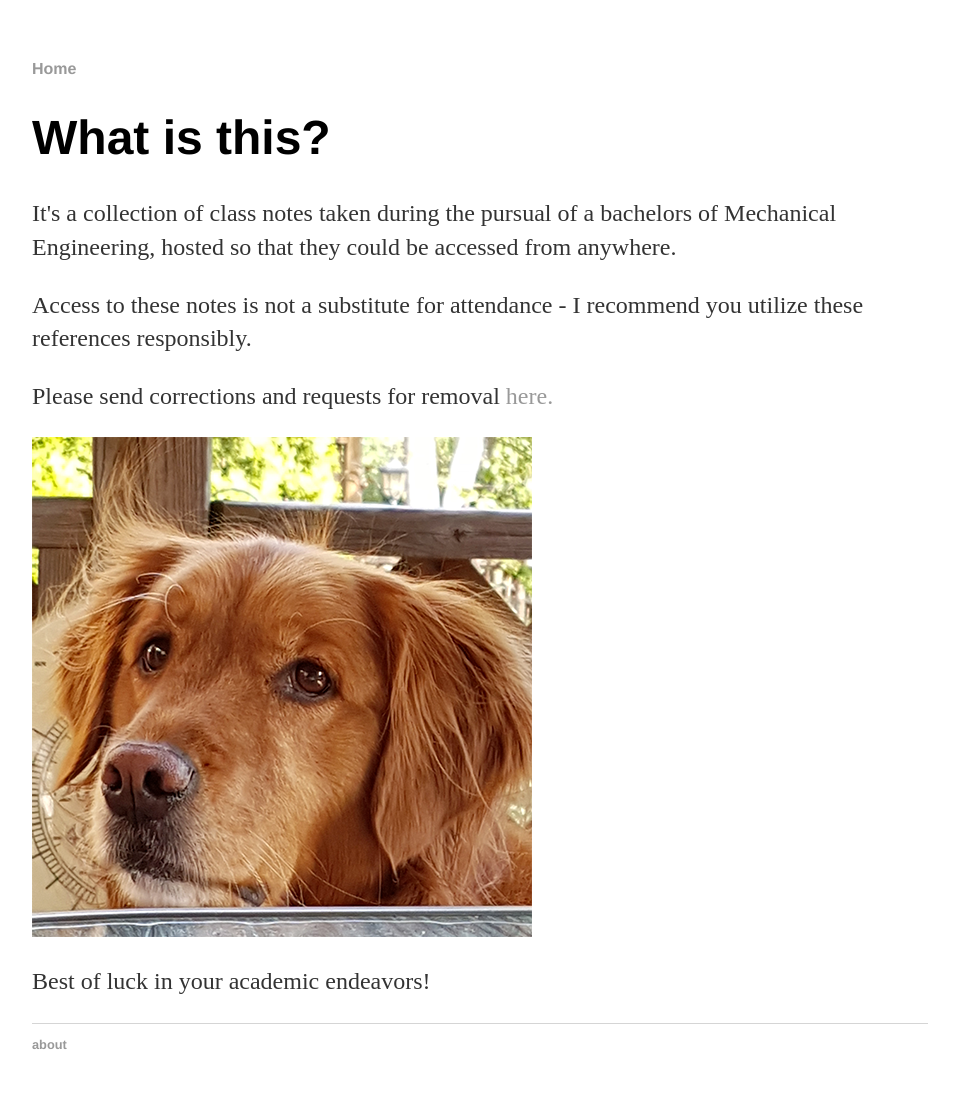
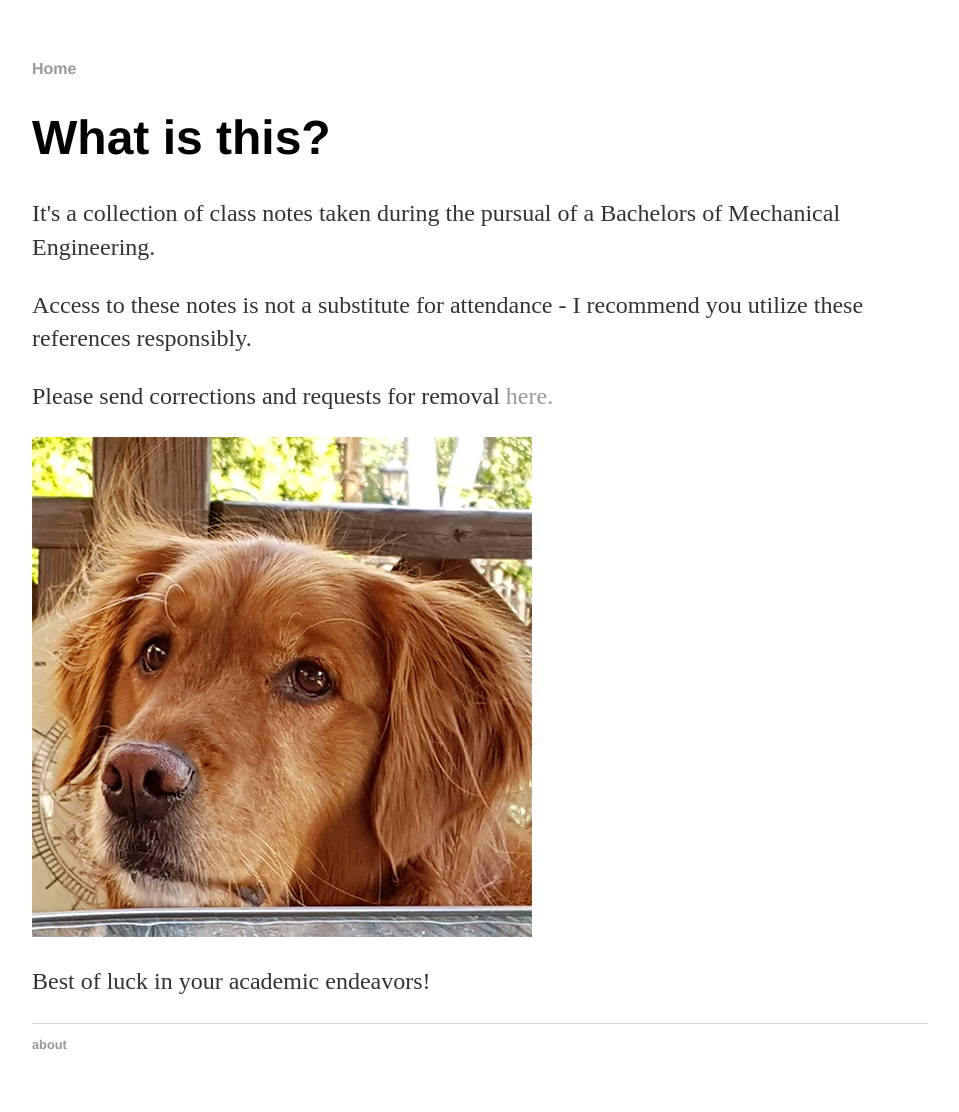
Before and after one commit to GenNotes/GenNotes.github.io, a Jekyll site: the page built from about/index.html, in a window 1280 px wide. Shown: the whole page, without its empty margins (160-1119 px from the left). Built offline with Jekyll 4.4.1, drawn with Linux system fonts in a browser that asks for light colours.

Commit message:
Update index.html

```diff
--- a/about/index.html
+++ b/about/index.html
@@ -5,7 +5,7 @@ title: About Genno Notes
 <div class="blurb">
 	<h1>What is this?</h1>
 
-	<p> It's a collection of class notes taken during the pursual of a bachelors of Mechanical Engineering, hosted so that they could be accessed from anywhere. </p>
+	<p> It's a collection of class notes taken during the pursual of a Bachelors of Mechanical Engineering. </p>
 
 	<p> Access to these notes is not a substitute for attendance - I recommend you utilize these references responsibly. </p>
 
```
